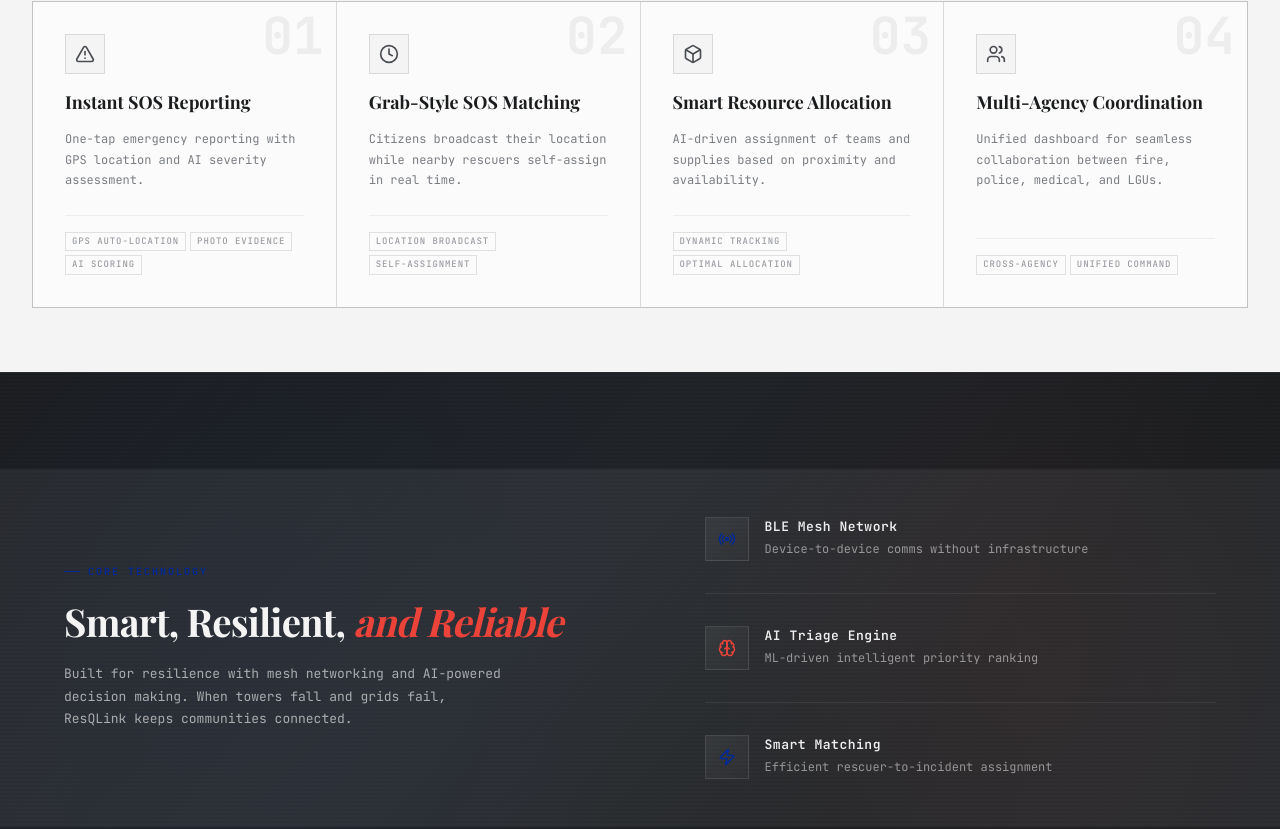
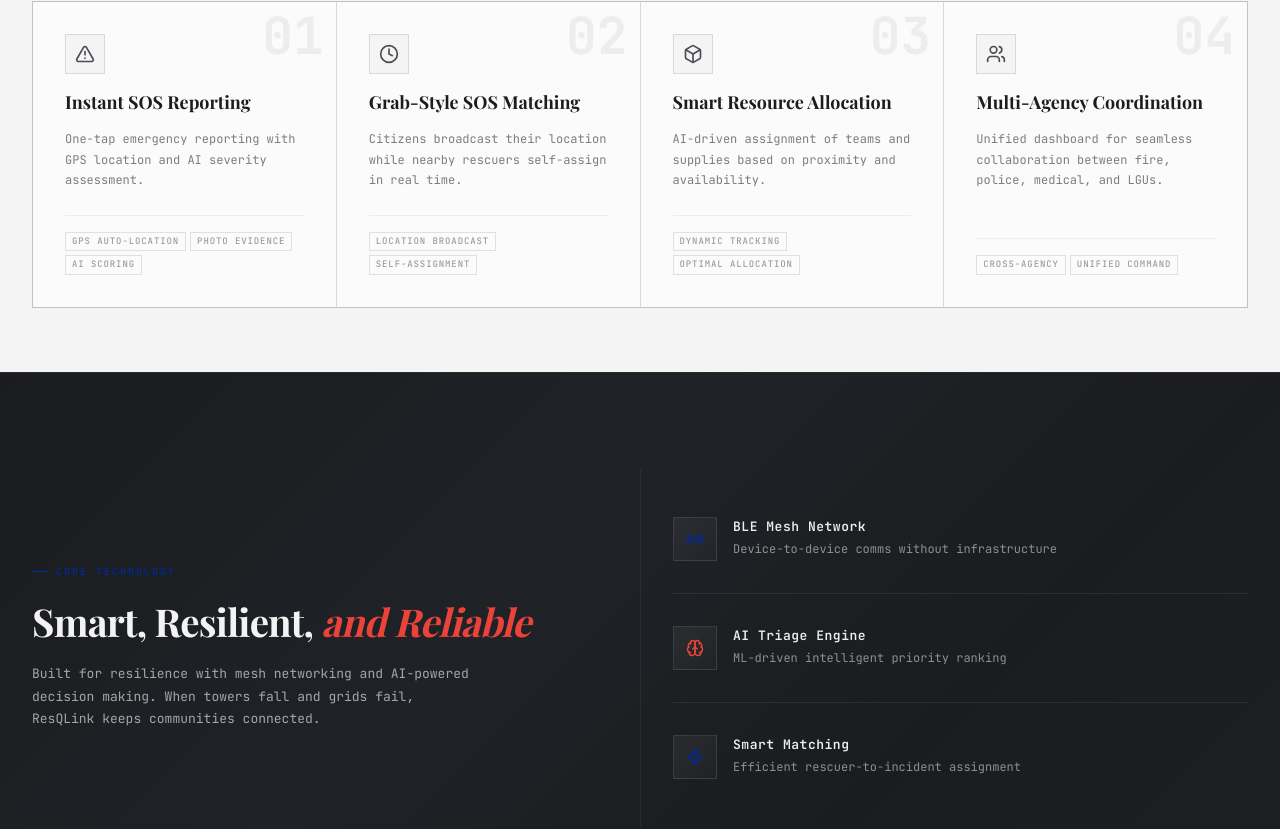
Before and after one commit to exadizon/warframes-2026, a React (Vite) app in the folder prototype-v1/: page / in a window 1280 px wide. Shown: the part 1423-2252 px from the top of the page. Built offline with nearby package versions, Linux system fonts and the light colour scheme; a web font is replaced by a local one.

Commit message:
fix: dark sections

```diff
--- a/prototype-v1/src/App.jsx
+++ b/prototype-v1/src/App.jsx
@@ -361,52 +361,20 @@ function ResilienceBanner() {
         position: "relative",
       }}
     >
-      {/* Subtle scan lines */}
-      <div className="scanline-overlay" />
-
-      {/* Subtle radial glow */}
-      <div
-        style={{
-          position: "absolute",
-          top: "-40%",
-          left: "-10%",
-          width: "60%",
-          height: "180%",
-          background: "radial-gradient(ellipse at center, rgba(0, 41, 154, 0.06) 0%, transparent 70%)",
-          pointerEvents: "none",
-          zIndex: 0,
-        }}
-      />
-      <div
-        style={{
-          position: "absolute",
-          bottom: "-30%",
-          right: "-5%",
-          width: "50%",
-          height: "160%",
-          background: "radial-gradient(ellipse at center, rgba(235, 67, 58, 0.04) 0%, transparent 70%)",
-          pointerEvents: "none",
-          zIndex: 0,
-        }}
-      />
-
       <div
         style={{
           display: "grid",
           gridTemplateColumns: "1fr 1fr",
-          gap: "1px",
-          backgroundColor: "rgba(255, 255, 255, 0.06)",
           position: "relative",
-          zIndex: 2,
-          maxWidth: "100%",
+          maxWidth: "var(--max-width)",
           width: "100%",
+          margin: "0 auto",
         }}
       >
         {/* Left — Statement */}
         <div
           style={{
-            backgroundColor: "transparent",
-            padding: "var(--space-16) var(--space-16)",
+            padding: "var(--space-16) var(--space-8)",
             display: "flex",
             flexDirection: "column",
             justifyContent: "center",
@@ -474,8 +442,8 @@ function ResilienceBanner() {
         {/* Right — Three pillars */}
         <div
           style={{
-            backgroundColor: "transparent",
-            padding: "var(--space-12) var(--space-16)",
+            padding: "var(--space-12) var(--space-8)",
+            borderLeft: "1px solid rgba(255, 255, 255, 0.06)",
             display: "flex",
             flexDirection: "column",
             justifyContent: "center",
--- a/prototype-v1/src/components/ImpactSDG.jsx
+++ b/prototype-v1/src/components/ImpactSDG.jsx
@@ -357,7 +357,7 @@ export default function ImpactSDG() {
     <section
       className="section section--bordered"
       id="impact"
-      style={{ backgroundColor: 'var(--bg-primary)' }}
+      style={{ backgroundColor: 'var(--bg-primary)', paddingBottom: 0 }}
     >
       <div className="container">
         {/* Section Header */}
@@ -473,13 +473,20 @@ export default function ImpactSDG() {
 
       {/* CTA Section — Ready to Transform (Full Width) */}
       <div
+        style={{
+          background: 'linear-gradient(135deg, #1a1c1e 0%, #1f2227 40%, #1a1c1e 70%, #1d1f23 100%)',
+          width: '100%',
+        }}
+      >
+        <div
           ref={ctaRef}
           id="waitlist"
           style={{
             display: 'grid',
             gridTemplateColumns: '1fr 1fr',
-            gap: '1px',
-            backgroundColor: 'rgba(255, 255, 255, 0.06)',
+            maxWidth: 'var(--max-width)',
+            width: '100%',
+            margin: '0 auto',
             opacity: ctaVisible ? 1 : 0,
             transform: ctaVisible ? 'translateY(0)' : 'translateY(20px)',
             transition: 'all 800ms cubic-bezier(0.16, 1, 0.3, 1)',
@@ -488,8 +495,7 @@ export default function ImpactSDG() {
         {/* Left — Mission CTA */}
         <div
           style={{
-              background: 'linear-gradient(145deg, #1a1c1e 0%, #1f2328 45%, #1d1f23 100%)',
-              padding: 'var(--space-16) var(--space-16)',
+            padding: 'var(--space-16) var(--space-8)',
             display: 'flex',
             flexDirection: 'column',
             justifyContent: 'center',
@@ -498,18 +504,6 @@ export default function ImpactSDG() {
             overflow: 'hidden',
           }}
         >
-            {/* Accent glow */}
-            <div
-              style={{
-                position: 'absolute',
-                bottom: '-20%',
-                left: '-10%',
-                width: '60%',
-                height: '80%',
-                background: 'radial-gradient(ellipse at center, rgba(235, 67, 58, 0.06) 0%, transparent 65%)',
-                pointerEvents: 'none',
-              }}
-            />
           <span
             style={{
               fontFamily: 'var(--font-mono)',
@@ -581,8 +575,8 @@ export default function ImpactSDG() {
         {/* Right — Early Access Benefits */}
         <div
           style={{
-              background: 'linear-gradient(160deg, #1a1c1e 0%, #22252a 50%, #1d1f23 100%)',
-              padding: 'var(--space-12) var(--space-16)',
+            padding: 'var(--space-12) var(--space-8)',
+            borderLeft: '1px solid rgba(255, 255, 255, 0.06)',
             display: 'flex',
             flexDirection: 'column',
             justifyContent: 'center',
@@ -680,6 +674,7 @@ export default function ImpactSDG() {
           </div>
         </div>
         </div>
+      </div>
 
       {/* Responsive overrides */}
       <style>{`
@@ -687,7 +682,7 @@ export default function ImpactSDG() {
           #impact .container > div:nth-child(3) {
             grid-template-columns: 1fr !important;
           }
-          #impact > div:last-of-type {
+          #impact > div:last-of-type > div {
             grid-template-columns: 1fr !important;
           }
         }
```
Lines whose indentation alone changed are shown as unchanged.
